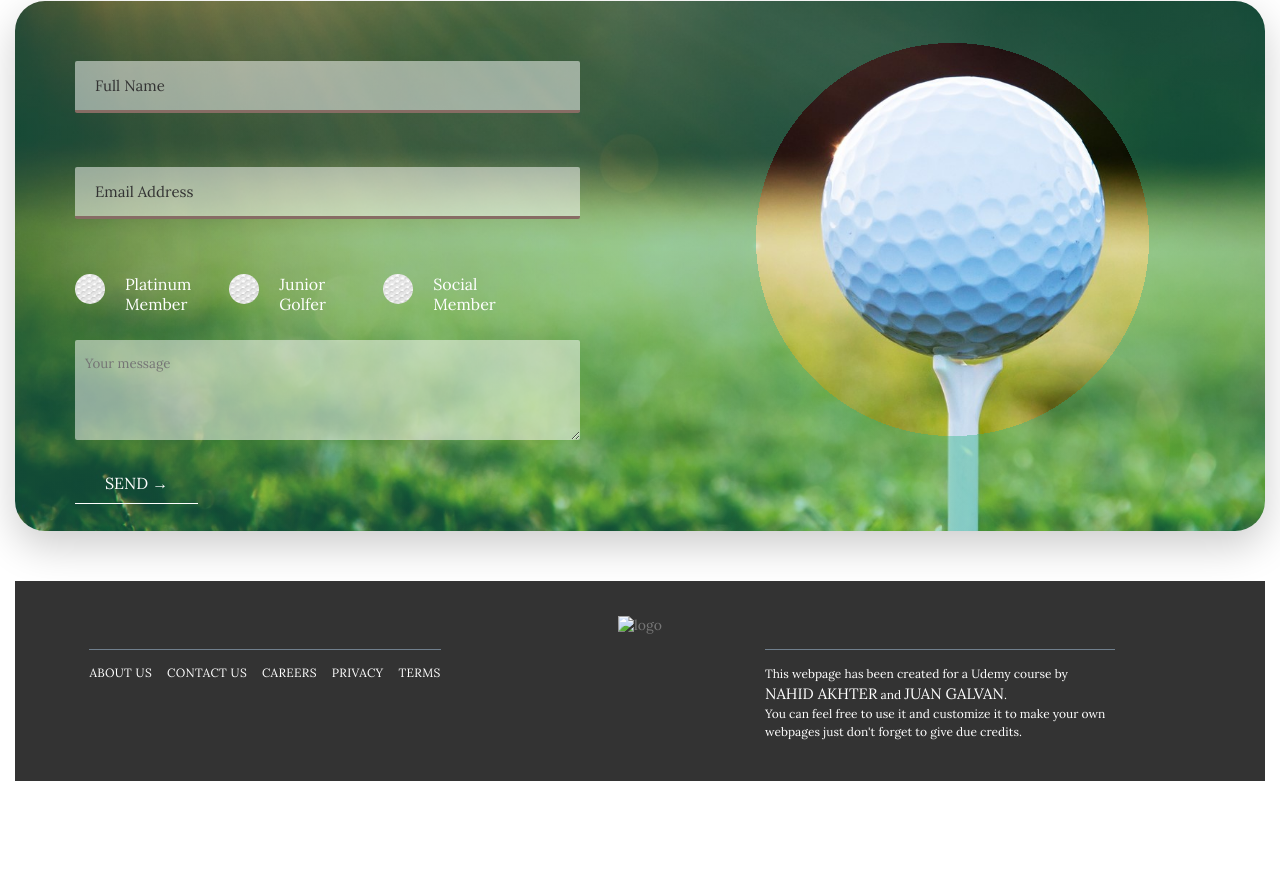
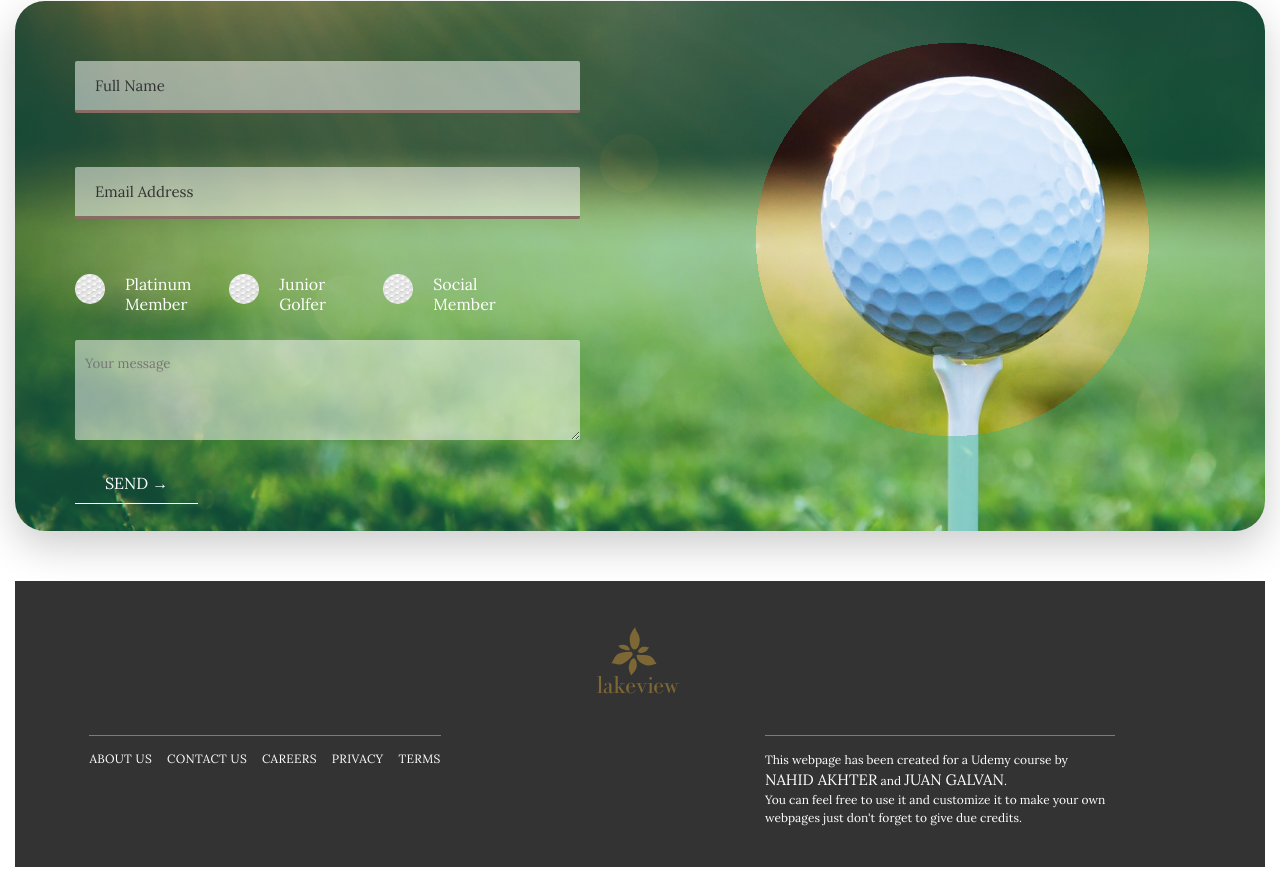
Before and after one commit to EzequielBriones/Lakeview, a website: page index.html in a window 1280 px wide. Shown: the part 3245-4127 px from the top of the page. Before the commit the page ends 4041 px from the top, so only its background shows below. Drawn offline with nearby package versions, Linux system fonts and the light colour scheme; the site is published under a folder, as on GitHub Pages, so addresses that start at the root find nothing.

Commit message:
add footer logo

```diff
--- a/index.html
+++ b/index.html
@@ -299,7 +299,7 @@
 
     <section class="footer">
       <div class="footer__logo">
-        <img src="/img/lakeview-logo-small.png" alt="logo" />
+        <img src="img/lakeview-logo-small.png" alt="logo" />
       </div>
       <div class="container">
         <div class="container__btns">
```
